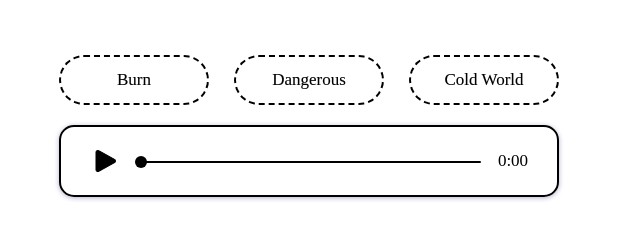
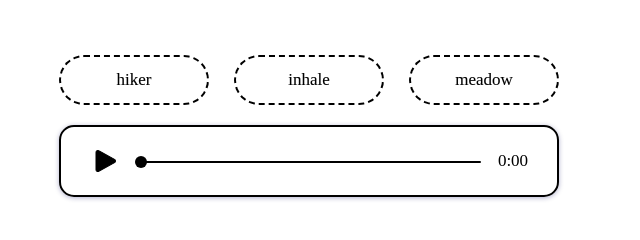
Before and after one commit to milkyjae/cjm.zone, a plain HTML site: page audio-player.html in a window 1280 px wide. Shown: the part 266-506 px from the top of the page, 331-971 px from the left. Drawn offline with Linux system fonts and the light colour scheme; a web font is replaced by a local one.

Commit message:
Update audio-player.html

```diff
--- a/audio-player.html
+++ b/audio-player.html
@@ -54,16 +54,16 @@
     <div class="player-conainer">
         <div class="playlist">
             <div class="tracks">
-                <div id="one"><p>Burn</p></div>
+                <div id="one"><p>hiker</p></div>
             </div>
             <div class="tracks">
                 <div id="two">
-                    <p>Dangerous</p>
+                    <p>inhale</p>
                 </div>
             </div>
             <div class="tracks">
                 <div id="three">
-                    <p>Cold World</p>
+                    <p>meadow</p>
                 </div>
             </div>
         </div>
```
